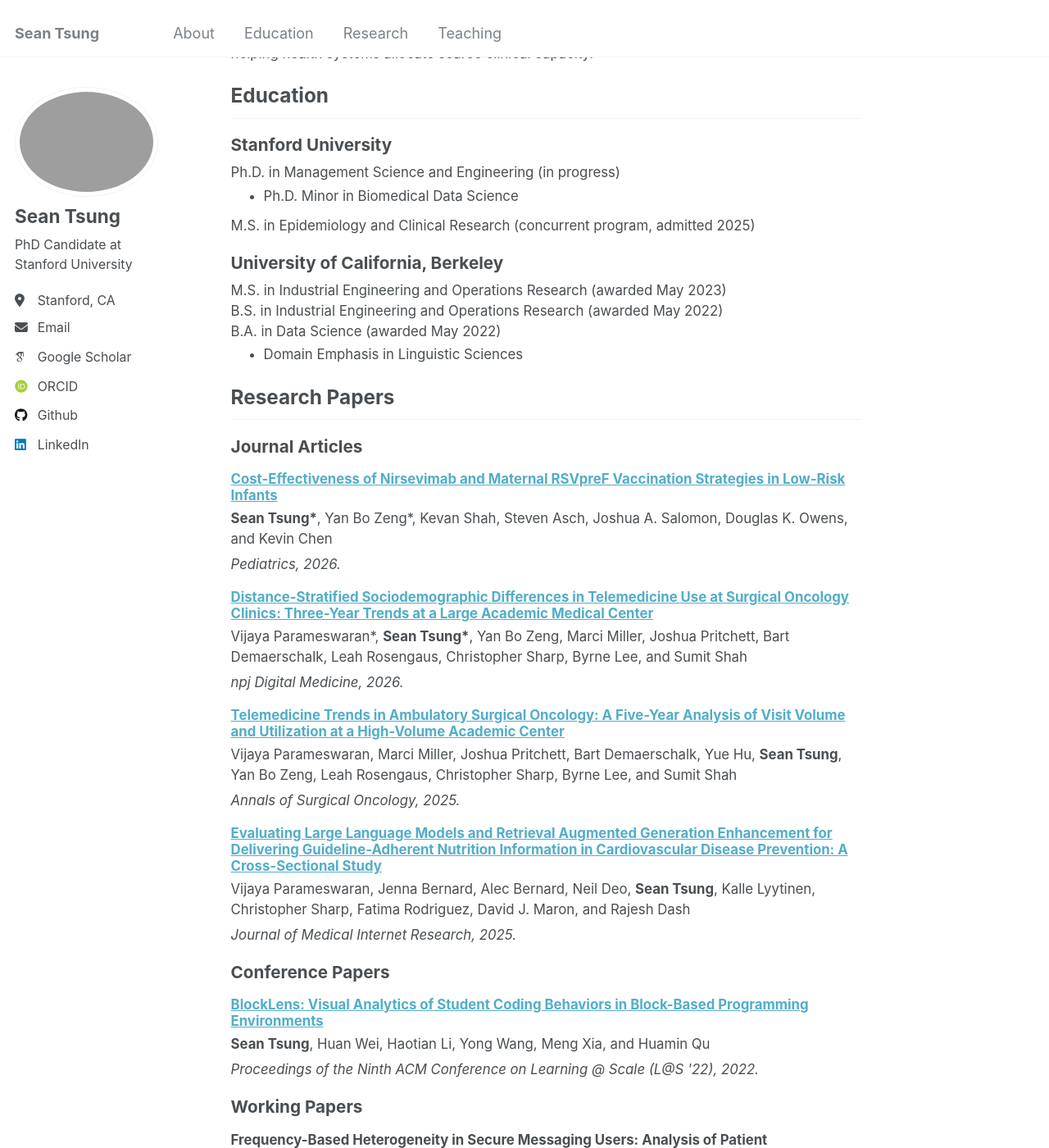
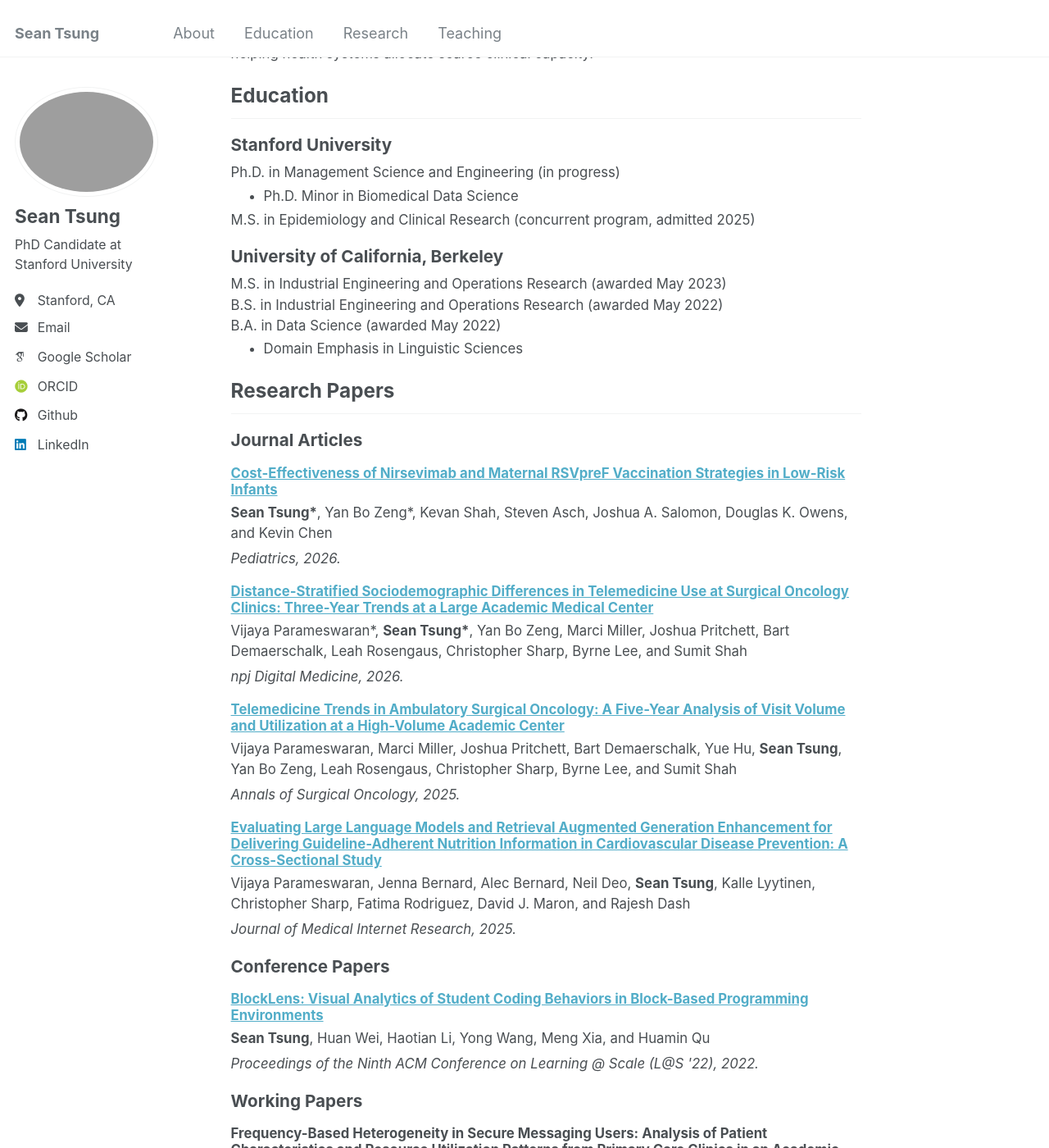
Before and after one commit to seantsung/seantsung.github.io, a Jekyll site: the page built from _pages/about.md, in a window 1280 px wide and 1400 px high, scrolled down 262 px. Shown: the whole window at 82% size. Built offline with Jekyll 4.4.1, drawn with Linux system fonts in a browser that asks for light colours; some web fonts are replaced.

Commit message:
Update _archive.scss

```diff
--- a/_sass/_archive.scss
+++ b/_sass/_archive.scss
@@ -137,7 +137,11 @@
 
 .page__content .education-subpoints {
   margin-top: 0;
-  margin-bottom: 0.6em;
+  margin-bottom: 0.2em;
+}
+
+.page__content .education-subpoints + p {
+  margin-top: 0;
 }
 
 .page__content .education-subpoints li {
```
